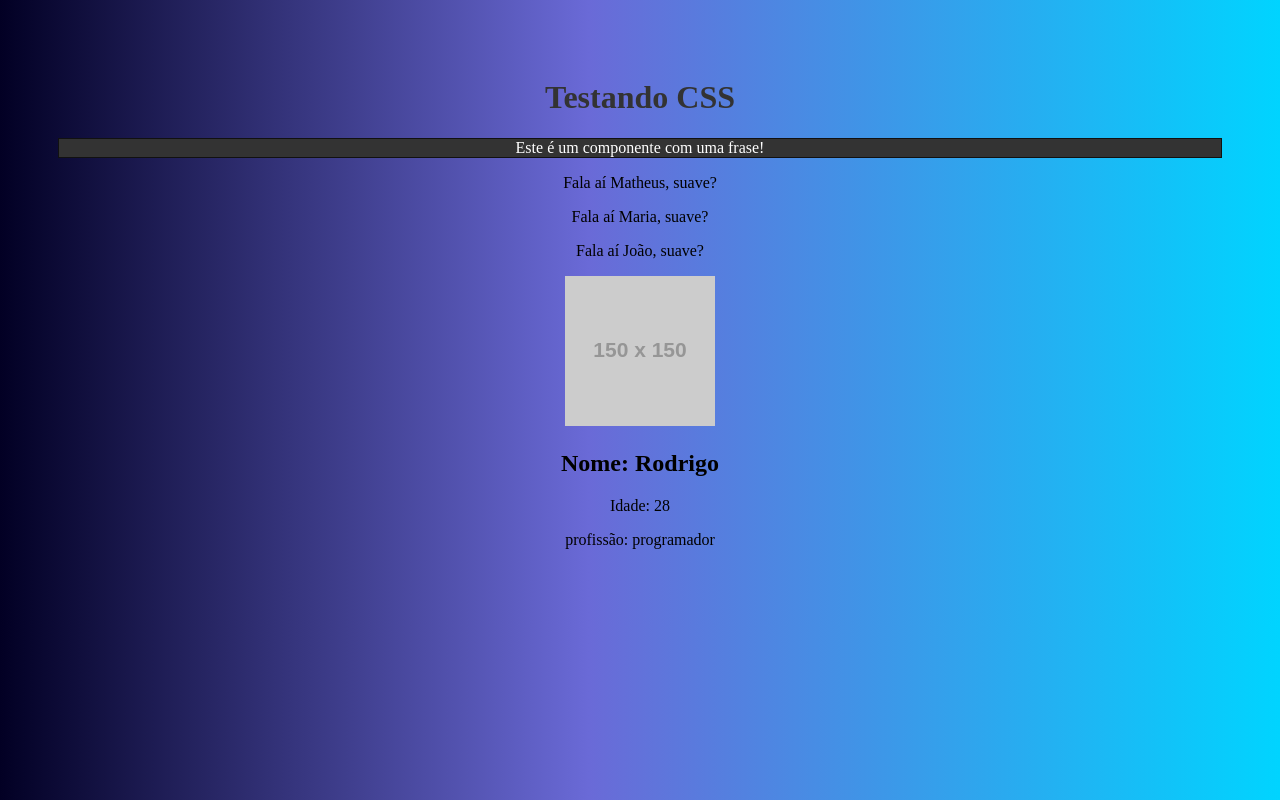
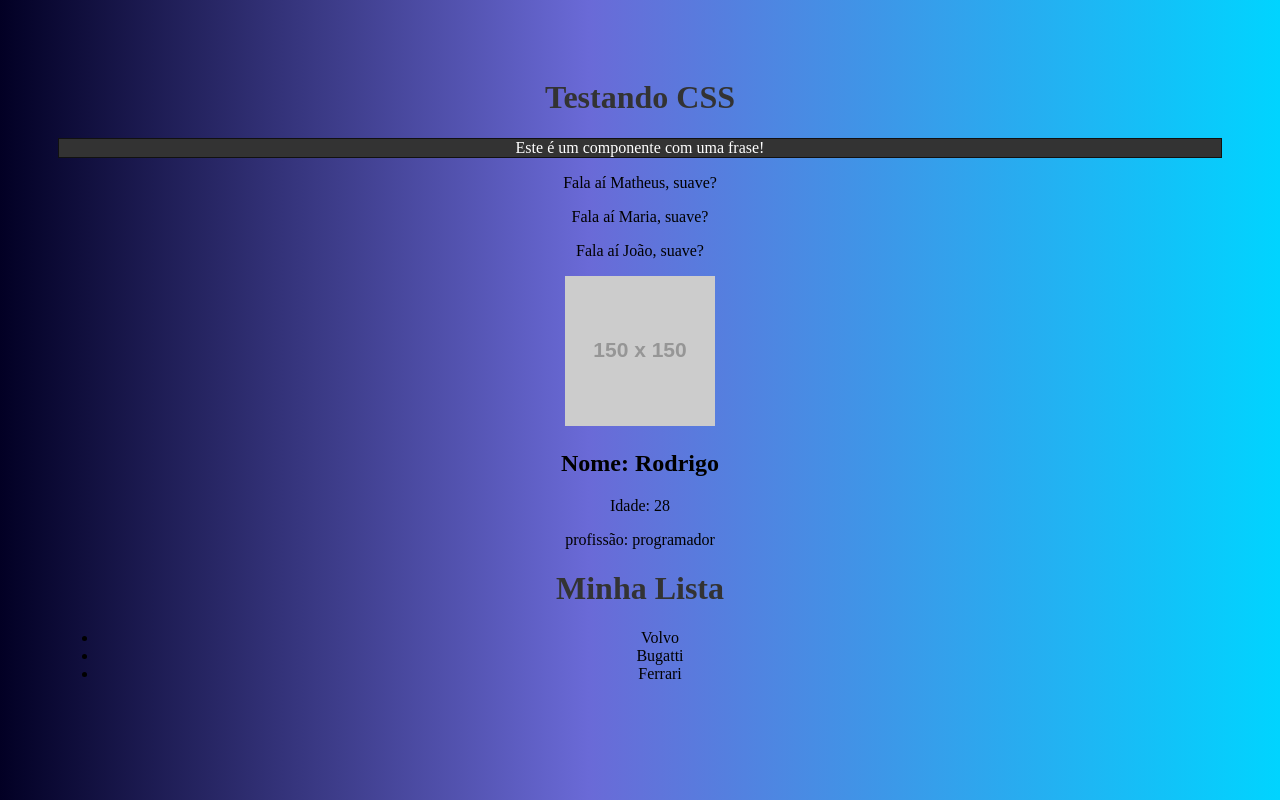
Before and after one commit to guilhermealbanaz/React.js-Curso-Introdutorio, a React (Create React App) app: page / in a window 1280 px wide. Shown: the top 800 px of the page. Built offline with nearby package versions, Linux system fonts and the light colour scheme.

Commit message:
Finalização aula 2
Props, fragment tag e CSS

```diff
--- a/src/App.js
+++ b/src/App.js
@@ -2,6 +2,7 @@ import './App.css';
 import SayMyName from './components/SayMyName';
 import Pessoa from './components/Pessoa';
 import Frase from './components/Frase';
+import List from './components/List';
 
 function App() {
   const nome = "Maria"
@@ -14,6 +15,7 @@ function App() {
       <SayMyName nome={nome}/>
       <SayMyName nome="João"/>
       <Pessoa foto="https://via.placeholder.com/150" nome="Rodrigo" idade="28" profissao="programador" />
+      <List/>
     </div>
   );
 }
--- /dev/null
+++ b/src/components/Item.js
@@ -0,0 +1,8 @@
+function Item({marca}){
+    return(
+        <>
+            <li>{marca}</li>
+        </>
+    )
+}
+export default Item
--- /dev/null
+++ b/src/components/List.js
@@ -0,0 +1,17 @@
+import Item from './Item';
+
+function List(){
+    return (
+        <>
+            <h1>
+                Minha Lista
+            </h1>
+            <ul>
+                <Item marca='Volvo'/>
+                <Item marca='Bugatti'/>
+                <Item marca='Ferrari'/>
+            </ul>
+        </>
+    )
+}
+export default List
--- a/src/index.css
+++ b/src/index.css
@@ -1,5 +1,6 @@
 body {
   padding: 50px;
+  padding-bottom: 500px;
   background: rgb(2,0,36);
   background: linear-gradient(90deg, rgba(2,0,36,1) 0%, rgba(106,106,215,1) 46%, rgba(0,212,255,1) 100%);
 }
```
